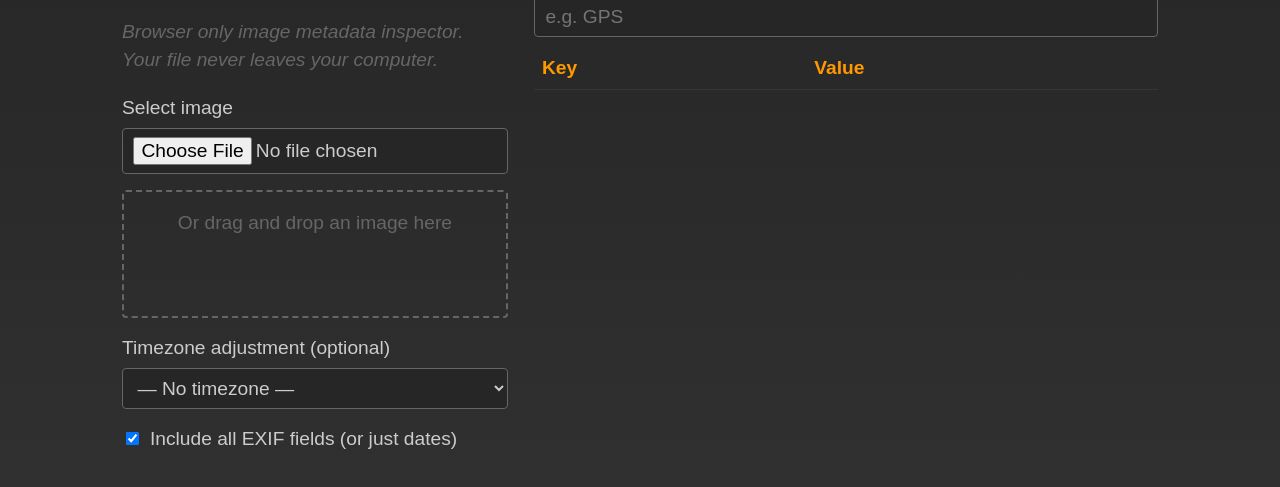
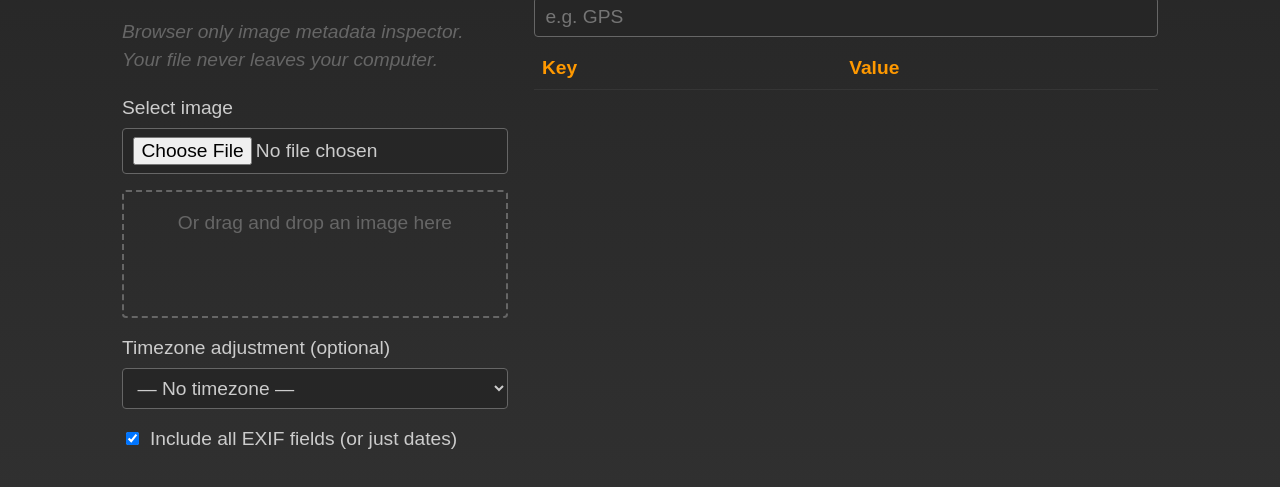
Before and after one commit to adrianparker/ExifCmdLine, a website built with Vite: page web/index.html in a window 1280 px wide. Shown: the part 119-606 px from the top of the page. Built offline with nearby package versions, Linux system fonts and the light colour scheme.

Commit message:
Package the web bundle as part of npm install; widen Key column
Move vite to dependencies and add a prepare script so consumers
installing this as a git dependency get web/dist built automatically,
plus a files whitelist so the gitignored dist output still ships in
the package. This is what lets adrianparker.github.io depend on this
repo instead of hand-copying the built assets.

Also widens the results table's Key column, which had no explicit
width and was wrapping short EXIF field names like "Colorspace".

Bump to 1.0.4.

```diff
--- a/web/exif-app.css
+++ b/web/exif-app.css
@@ -197,6 +197,14 @@ th, td {
   vertical-align: top;
 }
 
+/* Flattened EXIF keys (e.g. "gps.GPSLatitude") were wrapping after a
+   handful of characters because the table had no column widths at all —
+   the browser's auto layout gave them almost no room. Give the key column
+   a fixed, generous width instead of leaving it to shrink to fit. */
+th:first-child, td:first-child {
+  width: 16em;
+}
+
 @media (min-width: 850px) {
   .shell {
     grid-template-columns: minmax(300px, 380px) 1fr;
```
Also changed, not shown: package.json (+16 -5 lines), README.md, 1 other file.
